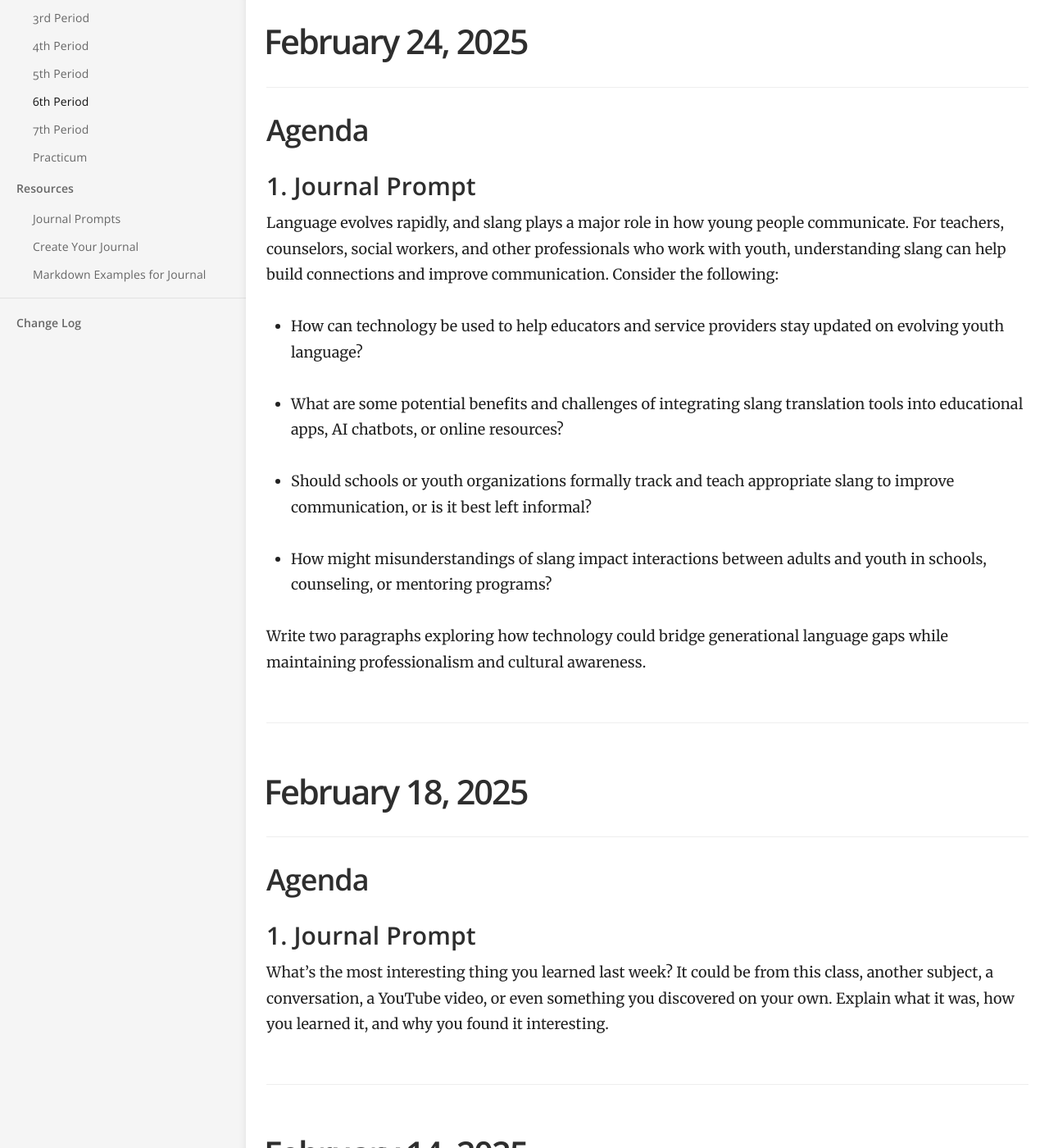
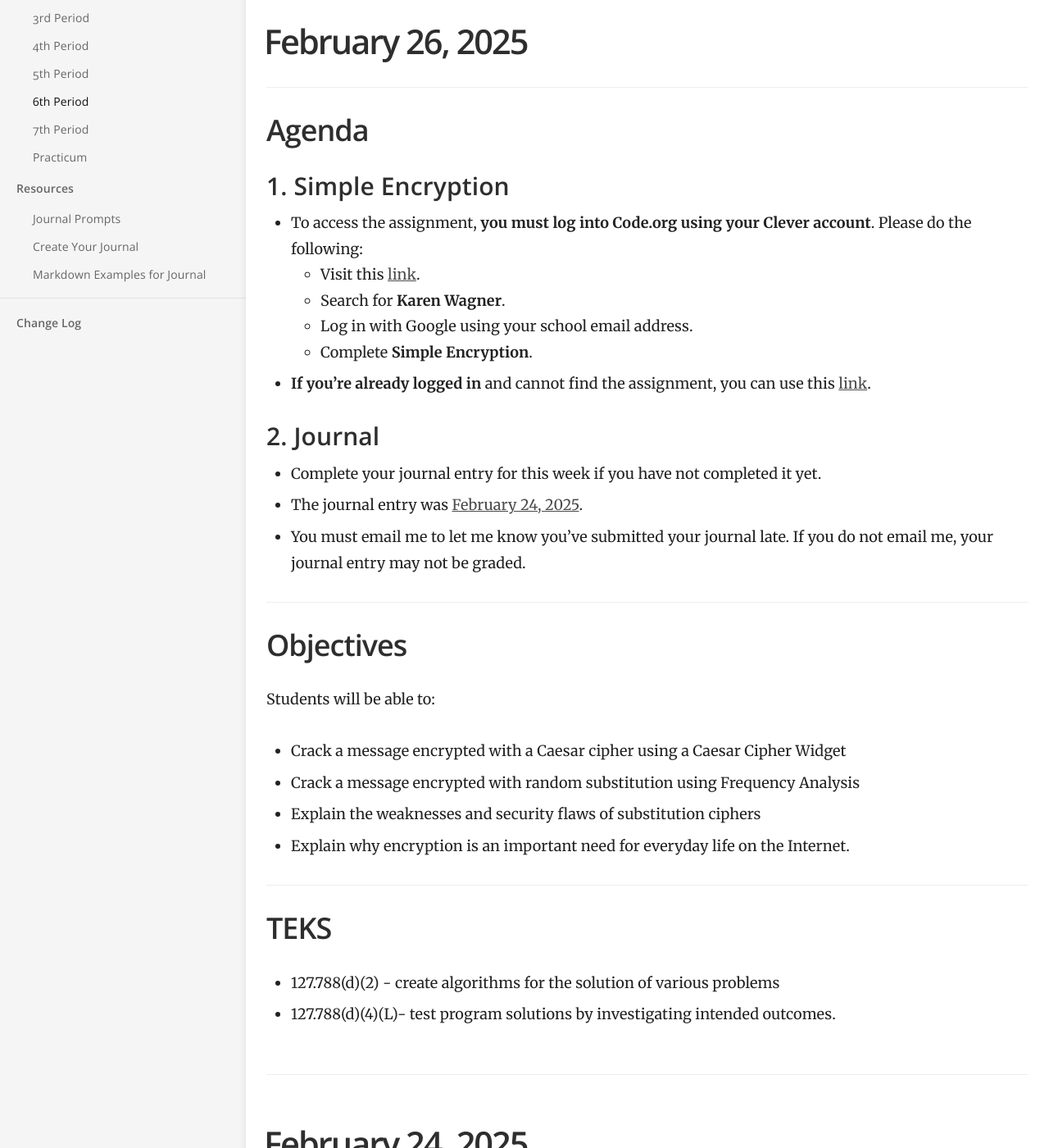
Before and after one commit to mswhitby/classroom, a Jekyll site: the page built from _docs/classes/6th.md, in a window 1280 px wide and 1400 px high, scrolled down 249 px. Shown: the whole window at 82% size. Built offline with Jekyll 4.4.1, drawn with Linux system fonts in a browser that asks for light colours.

Commit message:
Updated lessons

```diff
--- a/_docs/classes/6th.md
+++ b/_docs/classes/6th.md
@@ -4,6 +4,41 @@ subtitle: Fundamentals of Computer Science
 category: Classes
 order: 5
 ---
+
+# February 26, 2025
+
+## Agenda
+
+### 1. Simple Encryption
+
+- To access the assignment, **you must log into Code.org using your Clever account**. Please do the following:
+    - Visit this [link](https://clever.com/oauth/district-picker?client_id=2f27405716644a951b23&redirect_uri=https%3A%2F%2Fstudio.code.org%2Fusers%2Fauth%2Fclever%2Fcallback&response_type=code&state=ede33ff61289cf32708a0f54079cdd23e31d0b0a02b0e0e8).
+    - Search for **Karen Wagner**.
+    - Log in with Google using your school email address.
+    - Complete **Simple Encryption**.
+
+- **If you're already logged in** and cannot find the assignment, you can use this [link](https://studio.code.org/s/hoc-encryption).
+
+### 2. Journal
+
+- Complete your journal entry for this week if you have not completed it yet.
+- The journal entry was [February 24, 2025](https://github.com/mswhitby/classroom/blob/main/_docs/resources/journal.md#february-11-2025).
+- You must email me to let me know you've submitted your journal late. If you do not email me, your journal entry may not be graded.
+
+## Objectives
+
+Students will be able to:
+- Crack a message encrypted with a Caesar cipher using a Caesar Cipher Widget
+- Crack a message encrypted with random substitution using Frequency Analysis
+- Explain the weaknesses and security flaws of substitution ciphers
+- Explain why encryption is an important need for everyday life on the Internet.
+
+## TEKS
+
+- 127.788(d)(2) - create algorithms for the solution of various problems
+- 127.788(d)(4)(L)- test program solutions by investigating intended outcomes.
+
+----
 
 # February 24, 2025
 
```
Also changed, not shown: _docs/classes/4th.md (+35 -0 lines).
